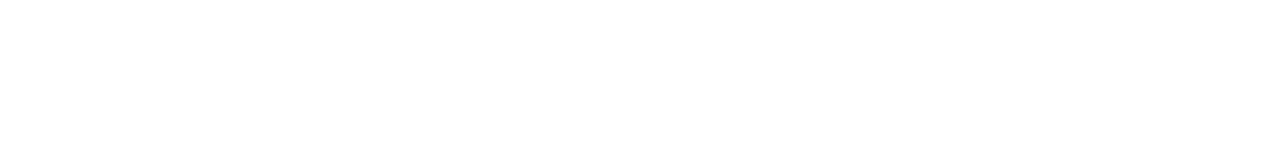
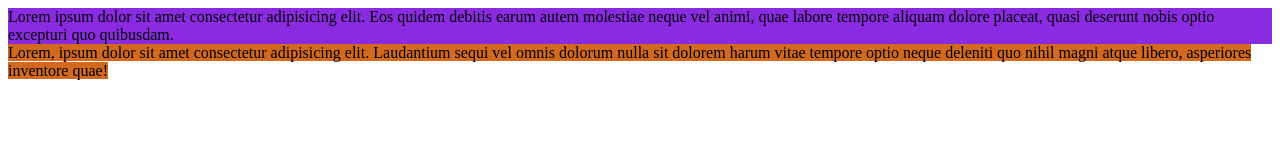
Before and after one commit to IOrozakunov23/26.10.21, a plain HTML site: page index.html in a window 1280 px wide. Drawn offline with Linux system fonts and the light colour scheme.

Commit message:
added 2 files

```diff
--- a/index.html
+++ b/index.html
@@ -4,9 +4,13 @@
   <meta charset="UTF-8">
   <meta http-equiv="X-UA-Compatible" content="IE=edge">
   <meta name="viewport" content="width=s, initial-scale=1.0">
+  <link rel="stylesheet" href="style.css">
   <title>Document</title>
 </head>
 <body>
-
+  <div>
+    Lorem ipsum dolor sit amet consectetur adipisicing elit. Eos quidem debitis earum autem molestiae neque vel animi, quae labore tempore aliquam dolore placeat, quasi deserunt nobis optio excepturi quo quibusdam.
+  </div>
+  <span>Lorem, ipsum dolor sit amet consectetur adipisicing elit. Laudantium sequi vel omnis dolorum nulla sit dolorem harum vitae tempore optio neque deleniti quo nihil magni atque libero, asperiores inventore quae!</span>
 </body>
 </html>
--- a/style.css
+++ b/style.css
@@ -0,0 +1,6 @@
+div{
+  background-color: blueviolet;
+}
+span{
+  background-color: chocolate;
+}
```
